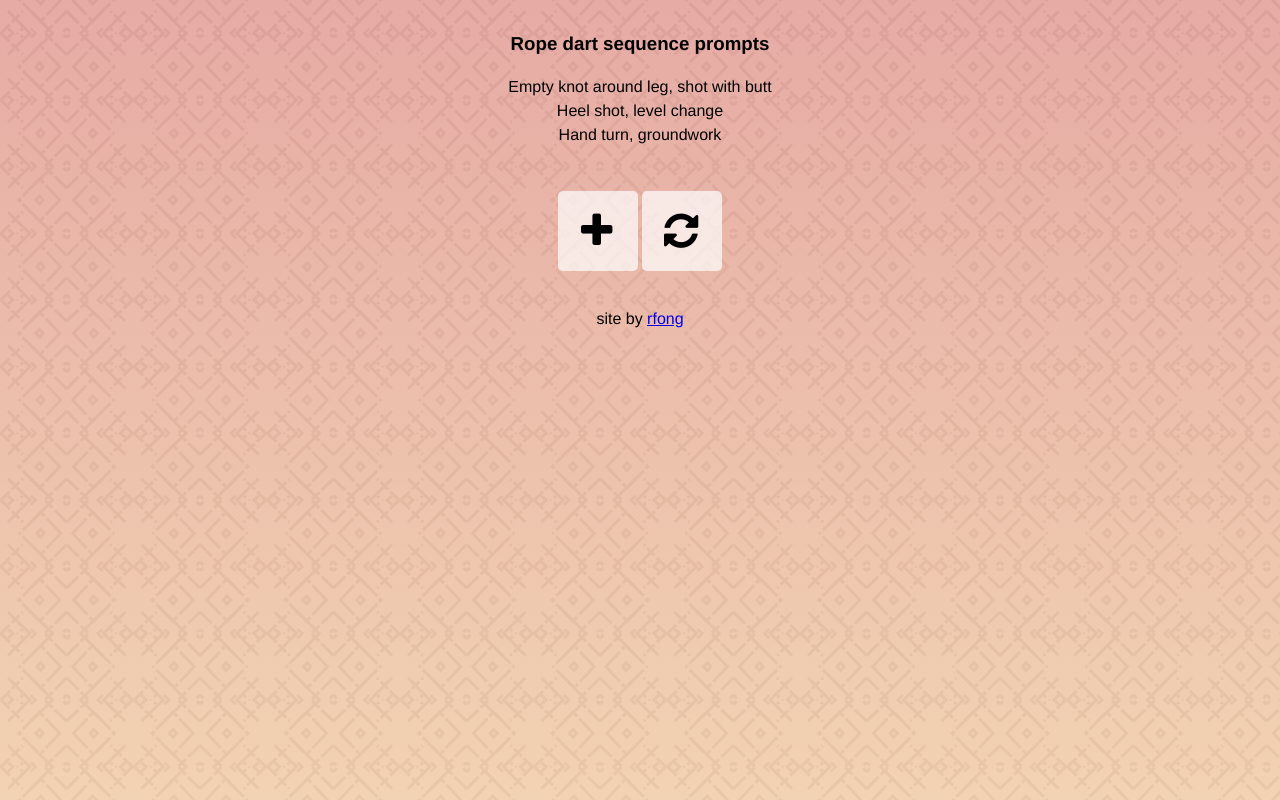
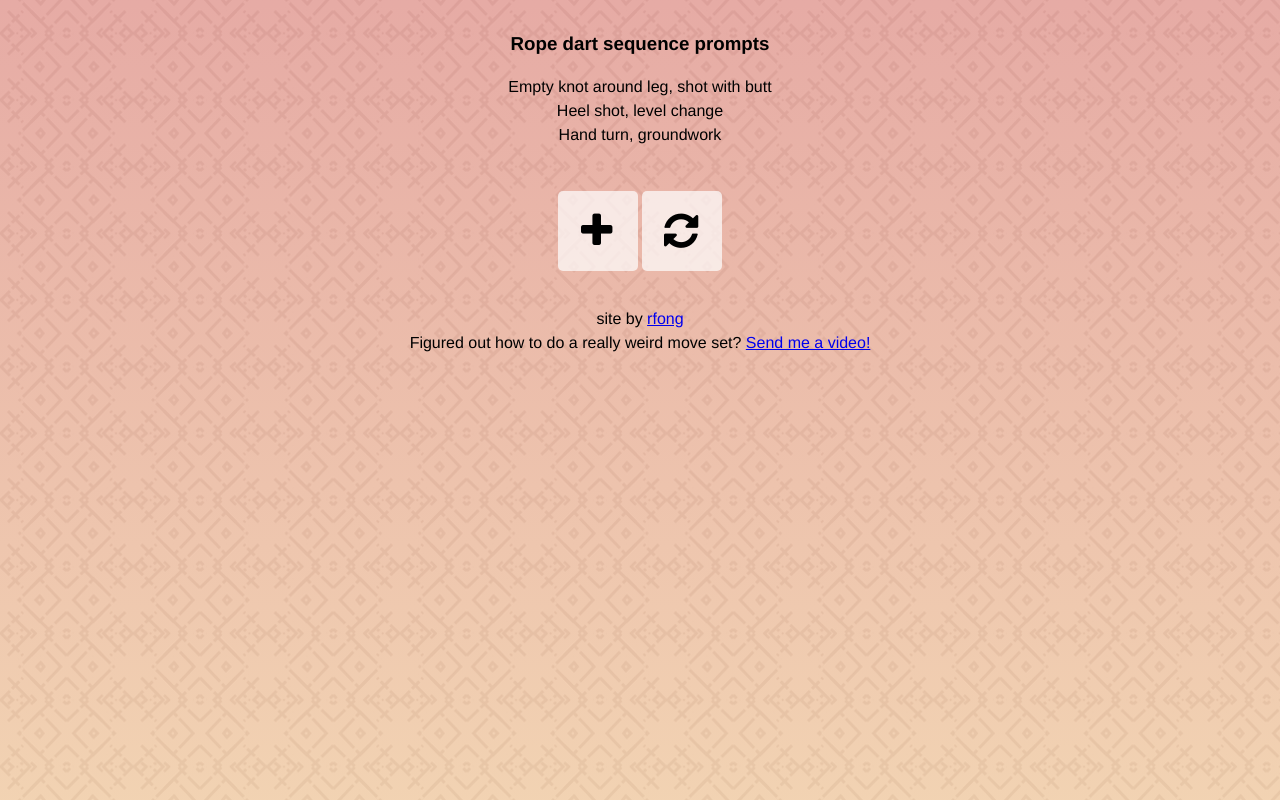
Before and after one commit to rfong/flow-games, a plain HTML site: page dart/index.html in a window 1280 px wide. Drawn offline with nearby package versions, Linux system fonts and the light colour scheme.

Commit message:
add video form

```diff
--- a/dart/index.html
+++ b/dart/index.html
@@ -57,8 +57,9 @@
 
   <div id="footer" class="footer">
     <p>
-    site by <a href="http://rfong.github.io">rfong</a>
-    </p>
+    	site by <a href="http://rfong.github.io">rfong</a> <br/>
+			Figured out how to do a really weird move set? <a href="https://forms.gle/F62L1DQWxLb5og8Z9">Send me a video!</a>
+		</p>
   </div>
 
 </body>
```
